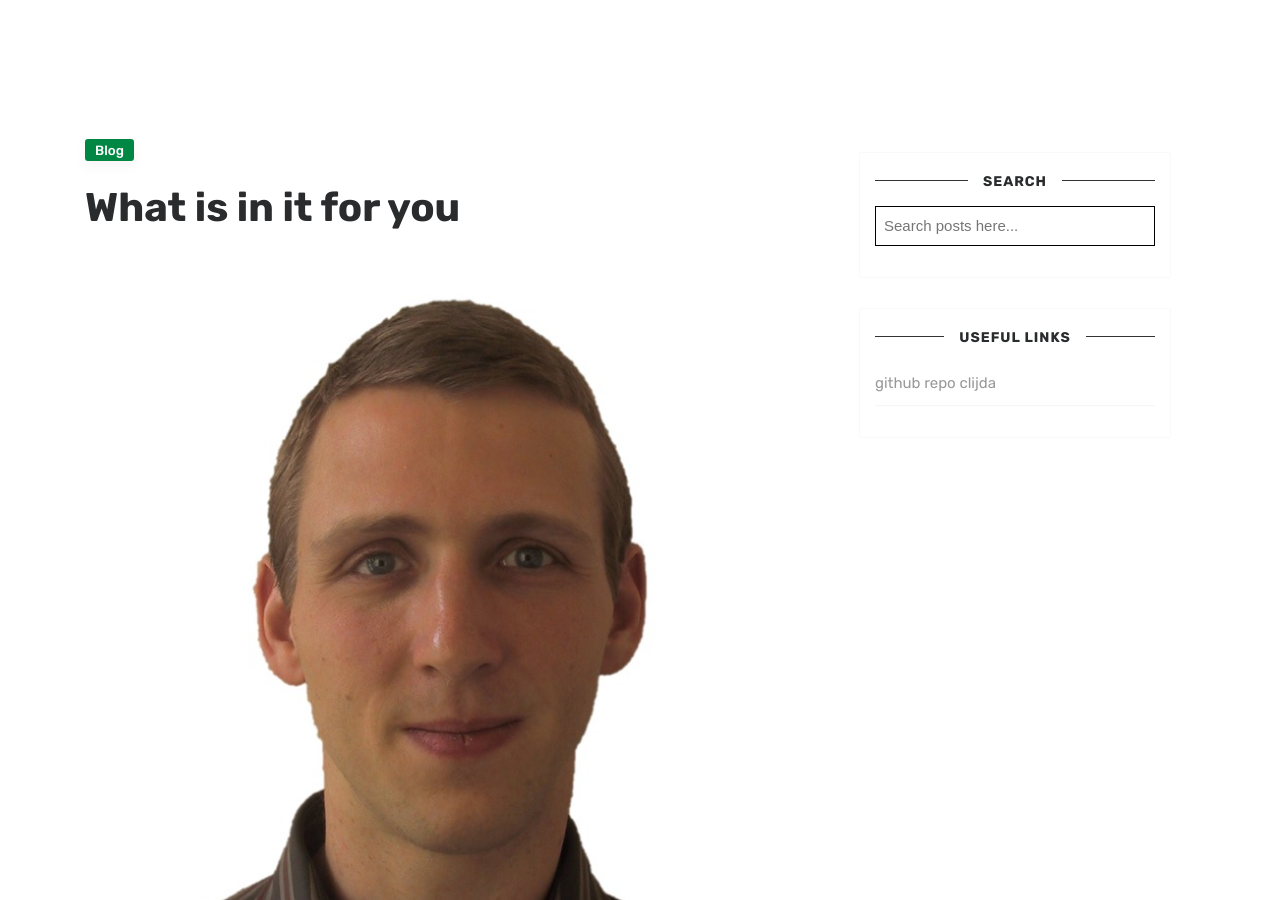
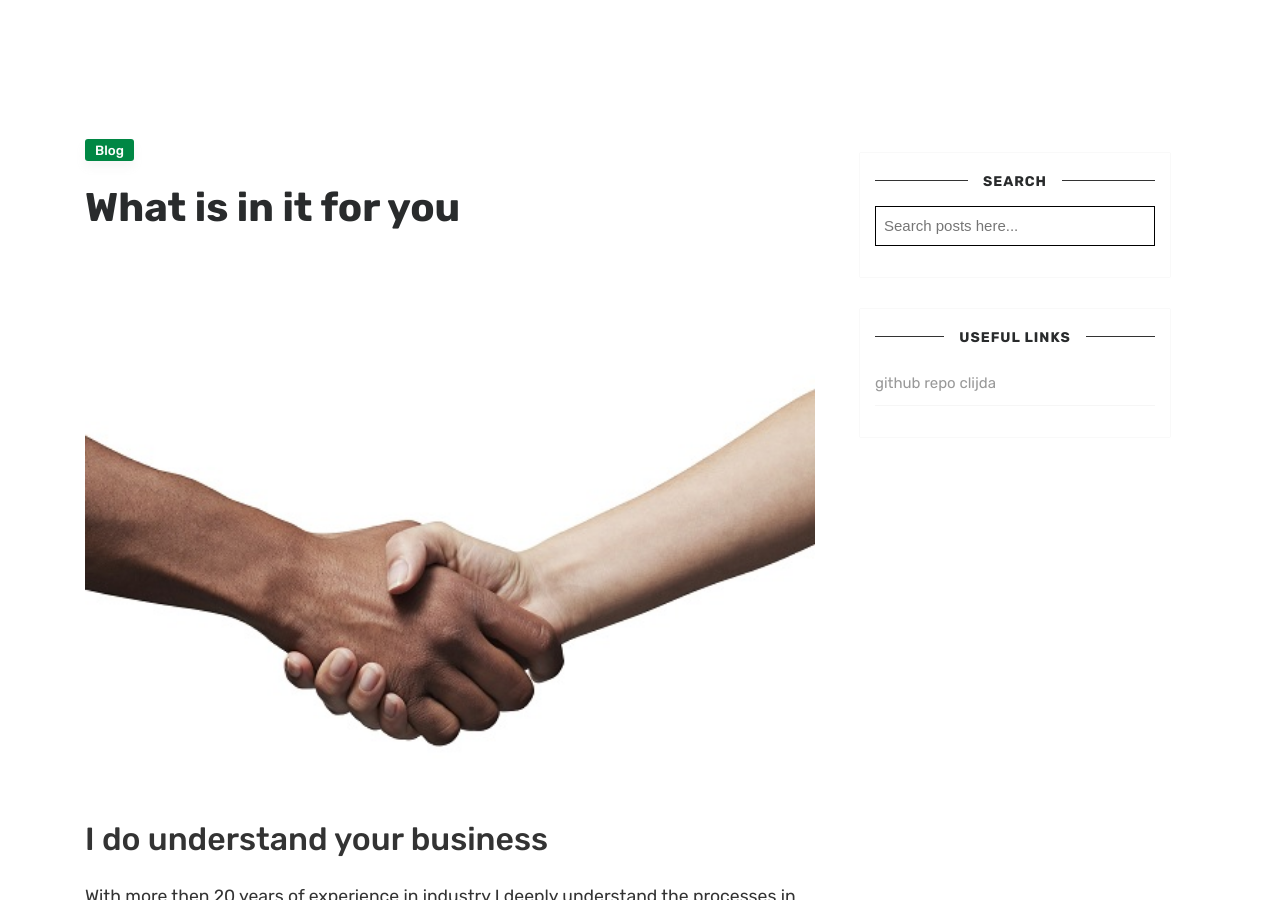
Before and after one commit to clijda/clijda.github.io, a Jekyll site: the page built from _posts/2020-08-29-my-offering.markdown, in a window 1280 px wide and 900 px high. Built offline with Jekyll 4.4.1, drawn with Linux system fonts in a browser that asks for light colours; nearby versions of some CDN libraries; comment, search, counter and statistics services are not loaded.

Commit message:
update blog item offering

```diff
--- a/_posts/2020-08-29-my-offering.markdown
+++ b/_posts/2020-08-29-my-offering.markdown
@@ -1,6 +1,6 @@
 ---
 layout: post
-cover: assets/images/1.jpg
+cover: assets/images/5.jpg
 title: What is in it for you
 date: 2020-08-29 12:00:00 +0545
 categories: blog
```
Also changed, not shown: assets/images/5.jpg (added).
